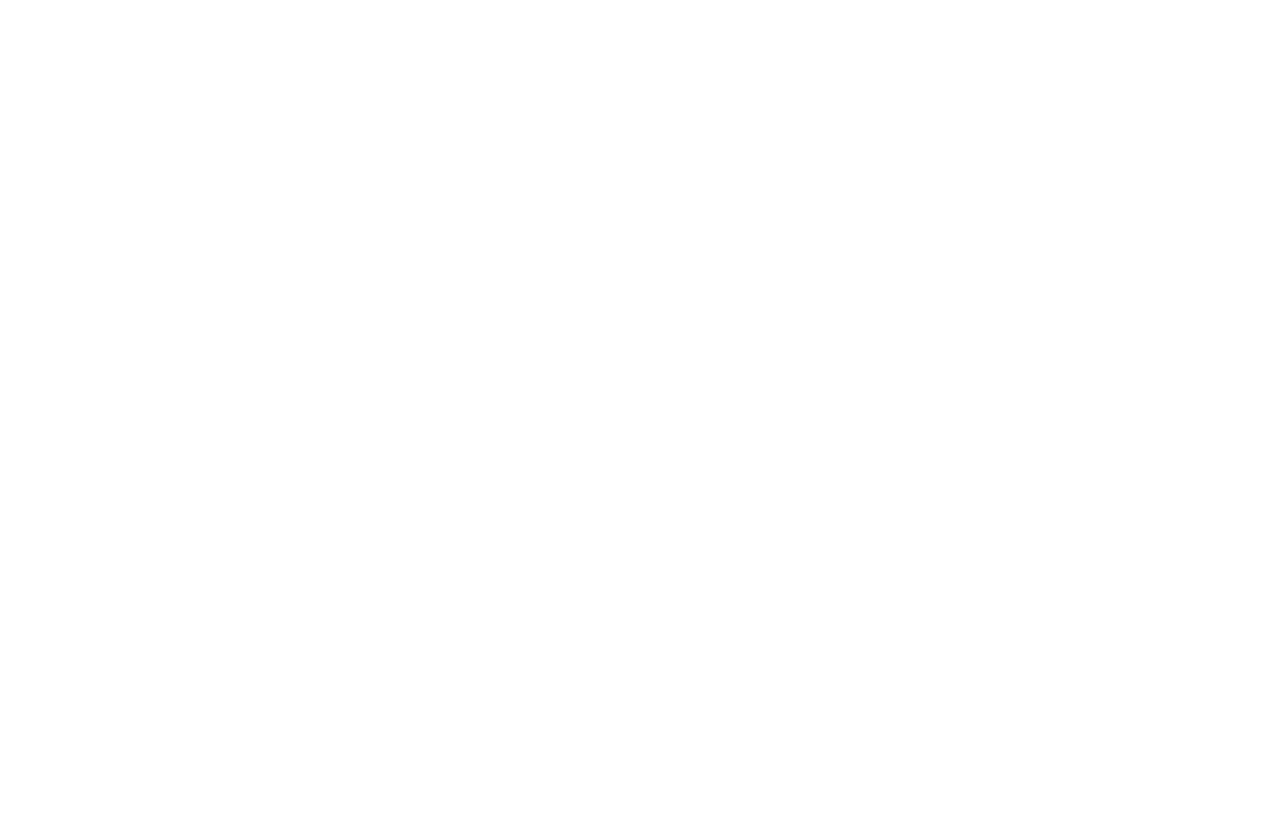
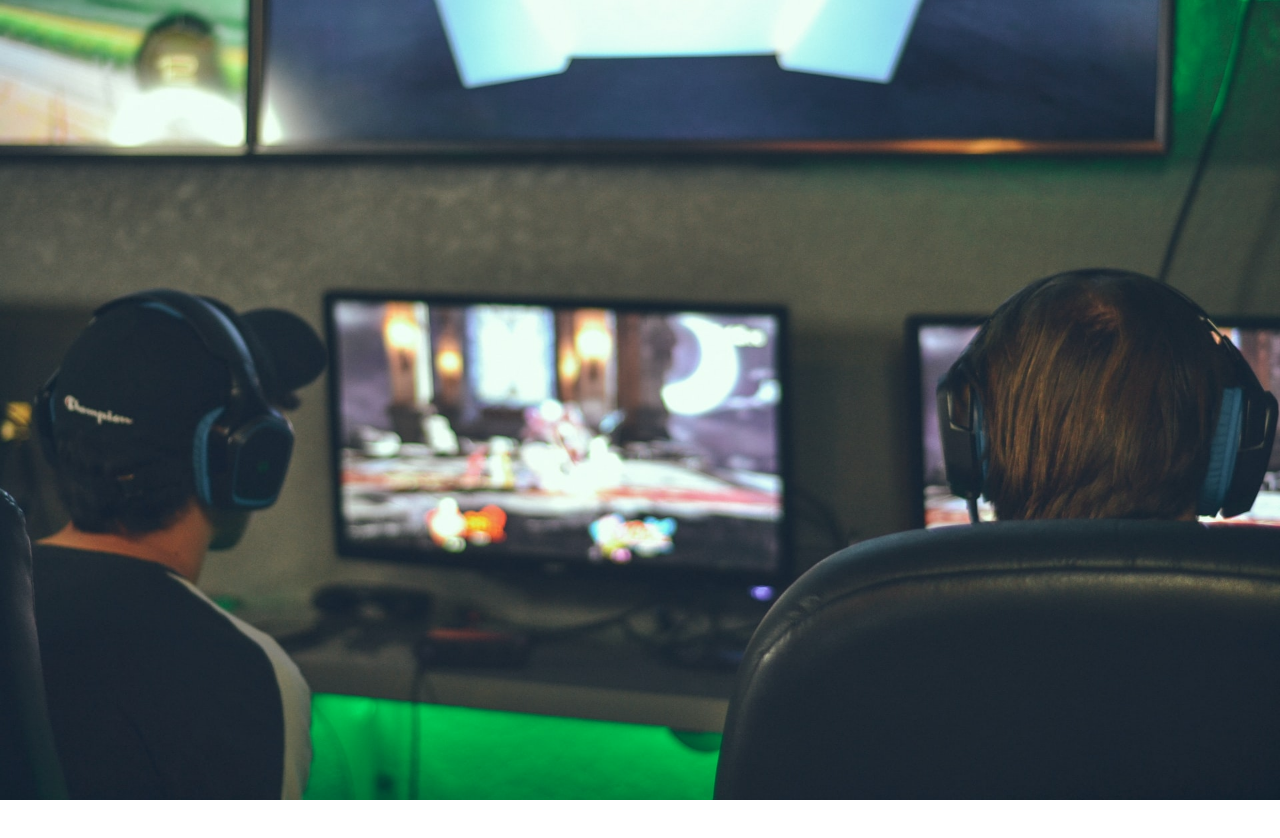
Before and after one commit to TechnoKid122333/GMFinity, a plain HTML site: page index.html in a window 1280 px wide. Shown: the top 838 px of the page. Drawn offline with Linux system fonts and the light colour scheme.

Commit message:
Just updating. Nothing special

```diff
--- a/css/style.css
+++ b/css/style.css
@@ -15,3 +15,13 @@ section {
   height: 100vh;
   width: 100%;
 }
+
+.background-img {
+  height: 100vh;
+  width: 100%;
+}
+
+.background-img img {
+  height: 100%;
+  width: 100%;
+}
--- a/index.html
+++ b/index.html
@@ -8,7 +8,11 @@
     <link rel="stylesheet" href="css/style.css" />
   </head>
   <body>
-    <section class="landing-page"></section>
+    <section class="landing-page">
+      <div class="background-img">
+        <img src="alex-haney-lfQyS-TnqEg-unsplash.jpg" alt="" />
+      </div>
+    </section>
     <section class="join-us"></section>
     <section class="tournaments"></section>
     <section class="roster"></section>
```
Also changed, not shown: alex-haney-lfQyS-TnqEg-unsplash.jpg (added).
